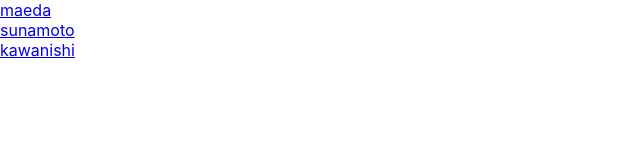
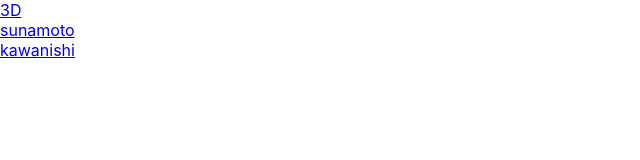
Before and after one commit to ryuichi-maeda/fusic_gasshuku_202210, a React (Create React App) app: page / in a window 1280 px wide. Shown: the top 160 px of the page, without its empty margins (0-640 px from the left). Built offline with nearby package versions, Linux system fonts and the light colour scheme.

Commit message:
url修正

```diff
--- a/src/App.jsx
+++ b/src/App.jsx
@@ -1,6 +1,7 @@
 import './App.css';
 import { createBrowserRouter, RouterProvider } from 'react-router-dom';
 import Home from './components/Home';
+import Maeda from './components/maeda/Maeda';
 
 function App() {
   const router = createBrowserRouter([
@@ -9,8 +10,8 @@ function App() {
       element: <Home />,
     },
     {
-      path: "/maeda",
-      element: <Home />,
+      path: "/3d",
+      element: <Maeda />,
     },
     {
       path: "/sunamoto",
--- a/src/components/Home.jsx
+++ b/src/components/Home.jsx
@@ -3,7 +3,7 @@ import { Link } from "react-router-dom";
 export default function Home() {
     return (
         <>
-            <Link to="/maeda" >maeda</Link>
+            <Link to="/3d" >3D</Link>
             <br />
             <Link to="/sunamoto" >sunamoto</Link>
             <br />
```
